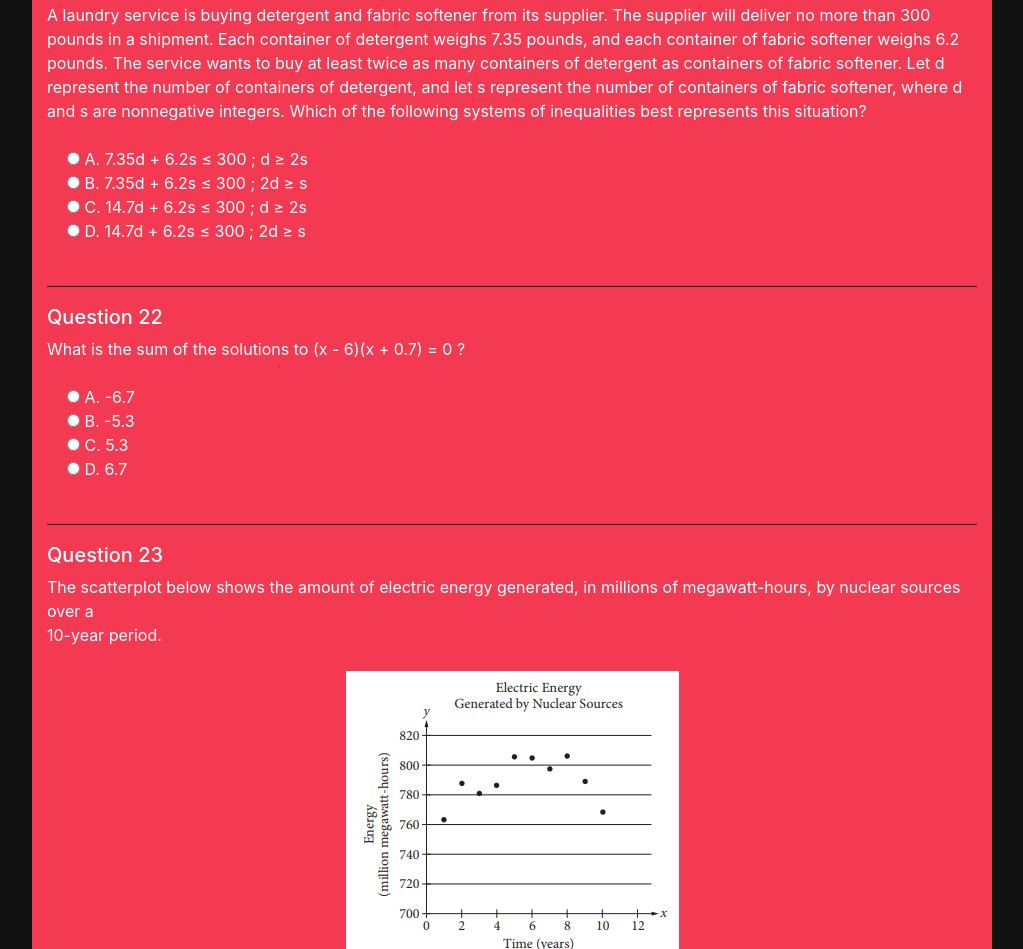
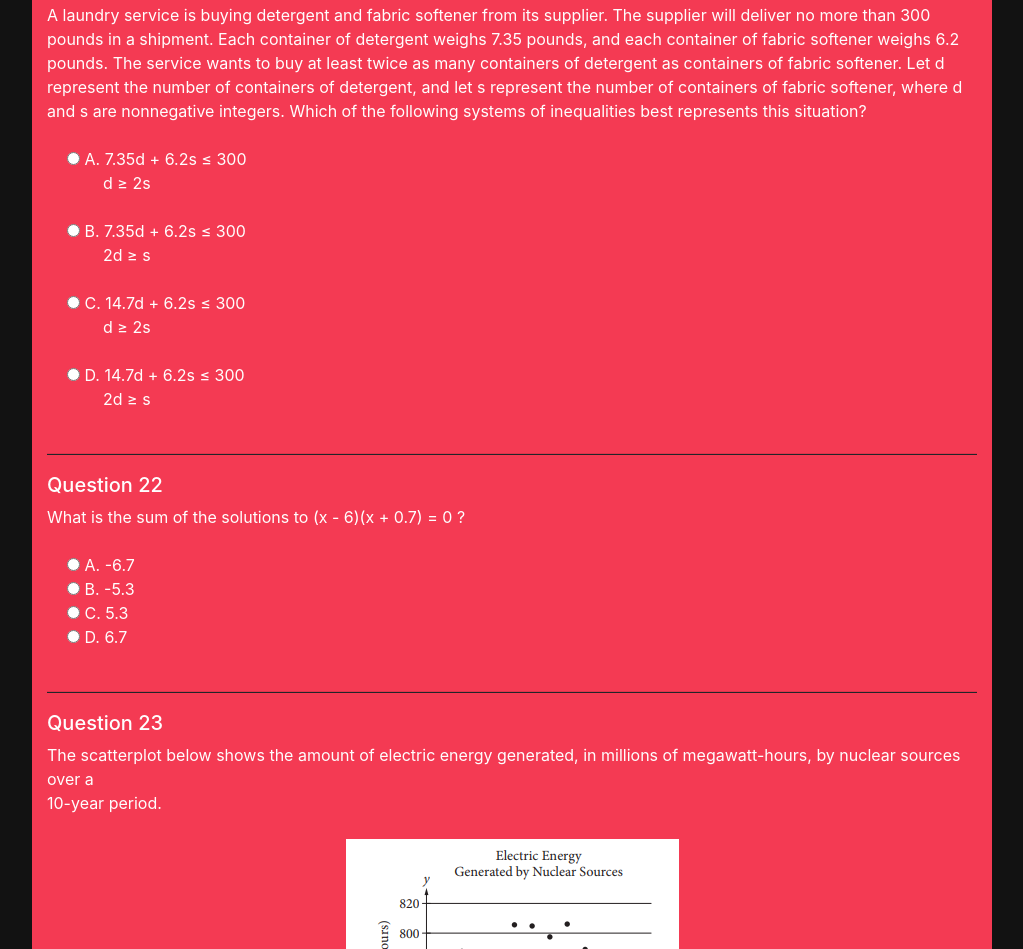
Before and after one commit to SaadAAkhtar/SaadAAkhtar.github.io, a plain HTML site: page webpages/quadratics/quadratics-practicequestions.html in a window 1280 px wide. Shown: the part 7771-8720 px from the top of the page, without its empty margins (128-1151 px from the left). Drawn offline with Linux system fonts and the light colour scheme.

Commit message:
Fixed last known consistency issue. All lessons complete aside from Lesson 1

```diff
--- a/webpages/quadratics/quadratics-practicequestions.html
+++ b/webpages/quadratics/quadratics-practicequestions.html
@@ -326,11 +326,20 @@
 			of containers of fabric softener, where d and s are nonnegative integers. Which of the following systems of inequalities best represents this situation?</font></p>
 			<br>
 			<p style="margin-left: 20px"><font color = "#FEFEFE">
-			<input id = "mc" type = "radio" name = "Quadratics21" value = "A"> A. 7.35d + 6.2s ≤ 300 ; d ≥ 2s<br>
-			<input id = "mc" type = "radio" name = "Quadratics21" value = "B"> B. 7.35d + 6.2s ≤ 300 ; 2d ≥ s<br>
-			<input id = "mc" type = "radio" name = "Quadratics21" value = "C"> C. 14.7d + 6.2s ≤ 300 ; d ≥ 2s<br>
-			<input id = "mc" type = "radio" name = "Quadratics21" value = "D"> D. 14.7d + 6.2s ≤ 300 ; 2d ≥ s
-			</font></p>
+			<input id = "mc" type = "radio" name = "Quadratics21" value = "A"> A. 7.35d + 6.2s ≤ 300</font></p>
+			<p style="margin-left: 56px"><font color = "#FEFEFE">d ≥ 2s</font></p>
+			<br>
+			<p style="margin-left: 20px"><font color = "#FEFEFE">
+			<input id = "mc" type = "radio" name = "Quadratics21" value = "B"> B. 7.35d + 6.2s ≤ 300</font></p>
+			<p style="margin-left: 56px"><font color = "#FEFEFE">2d ≥ s</font></p>
+			<br>
+			<p style="margin-left: 20px"><font color = "#FEFEFE">
+			<input id = "mc" type = "radio" name = "Quadratics21" value = "C"> C. 14.7d + 6.2s ≤ 300</font></p>
+			<p style="margin-left: 56px"><font color = "#FEFEFE">d ≥ 2s</font></p>
+			<br>
+			<p style="margin-left: 20px"><font color = "#FEFEFE">
+			<input id = "mc" type = "radio" name = "Quadratics21" value = "D"> D. 14.7d + 6.2s ≤ 300</font></p>
+			<p style="margin-left: 56px"><font color = "#FEFEFE">2d ≥ s</font></p>
 			<br>
 			<hr>
 
```
